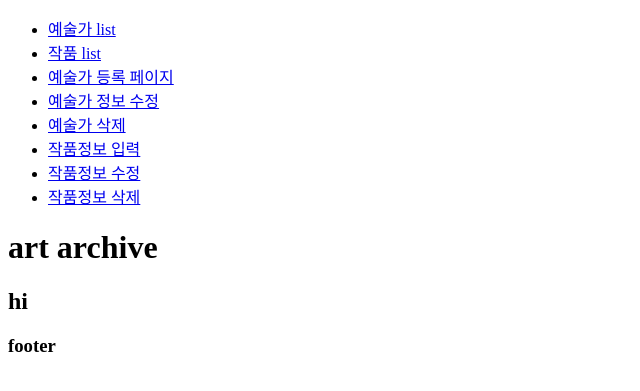
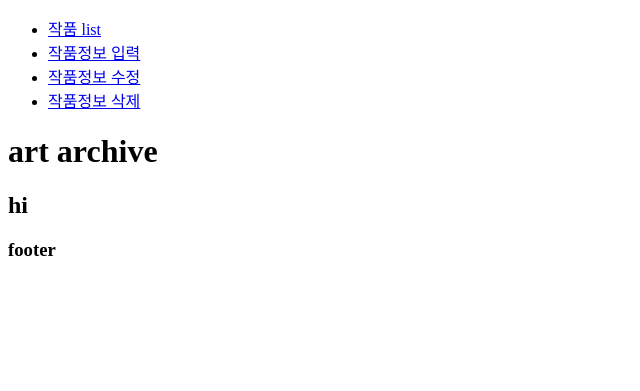
Before and after one commit to yevgnenll/art_archive_flask, a Flask app: page / in a window 1280 px wide. Shown: the top 391 px of the page, without its empty margins (0-640 px from the left). Run offline with Flask 2, Linux system fonts and the light colour scheme.

Commit message:
test template artists 내용 삭제
template이 테스트나 확인을 편리하게 하기위한
내 개인적인 템플릿이지만
내용은 삭제함

```diff
--- a/archive/templates/base.html
+++ b/archive/templates/base.html
@@ -8,11 +8,7 @@
 <body>
     <header>
         <ul>
-            <li><a href="/api/artists/">예술가 list</a></li>
             <li><a href="/api/images/">작품 list</a></li>
-            <li><a href="/artist/write">예술가 등록 페이지</a></li>
-            <li><a href="/artist/update">예술가 정보 수정</a></li>
-            <li><a href="/artist/delete">예술가 삭제</a></li>
             <li><a href="/image/write">작품정보 입력</a></li>
             <li><a href="/image/update">작품정보 수정</a></li>
             <li><a href="/image/delete">작품정보 삭제</a></li>
```
